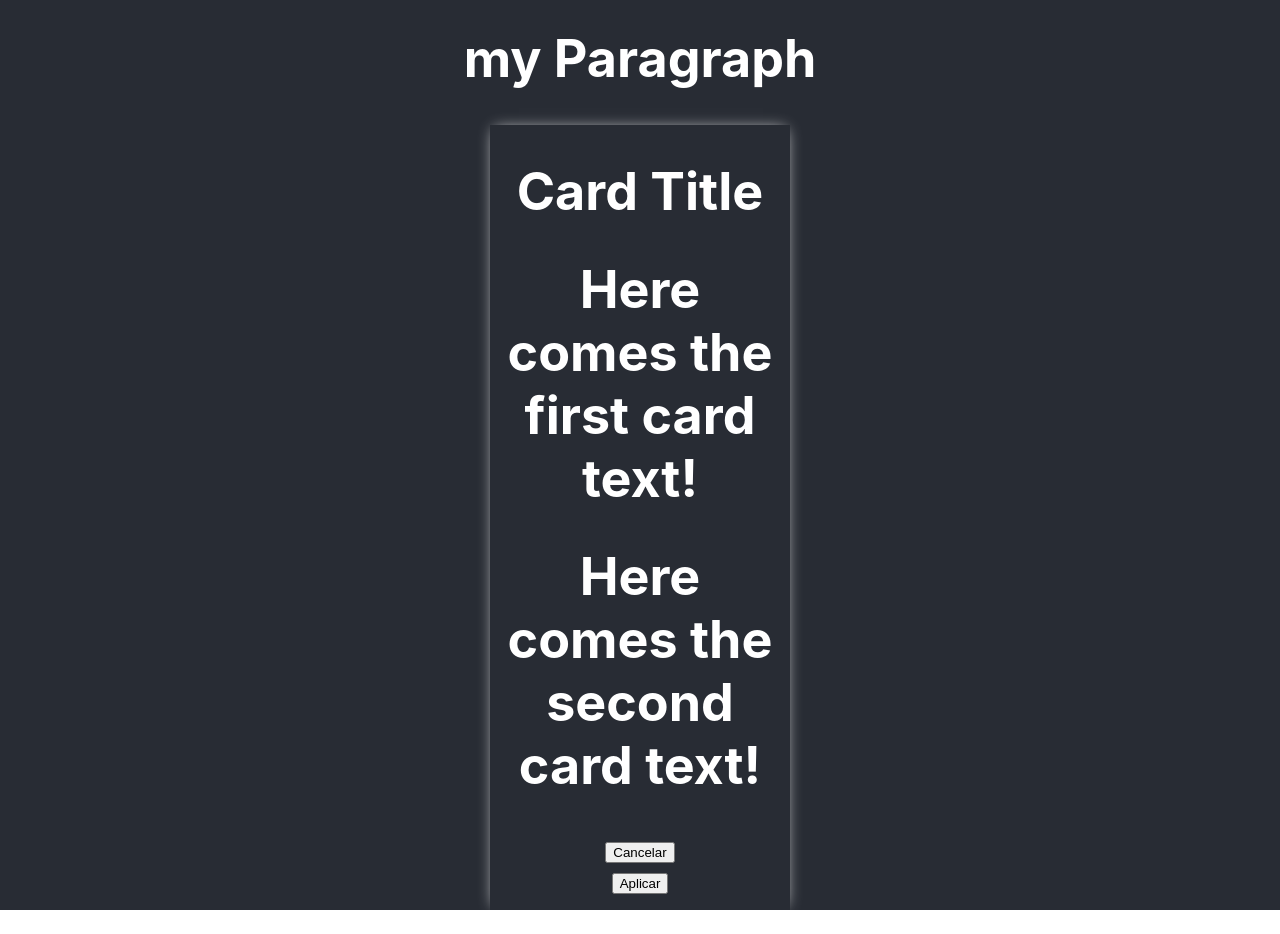
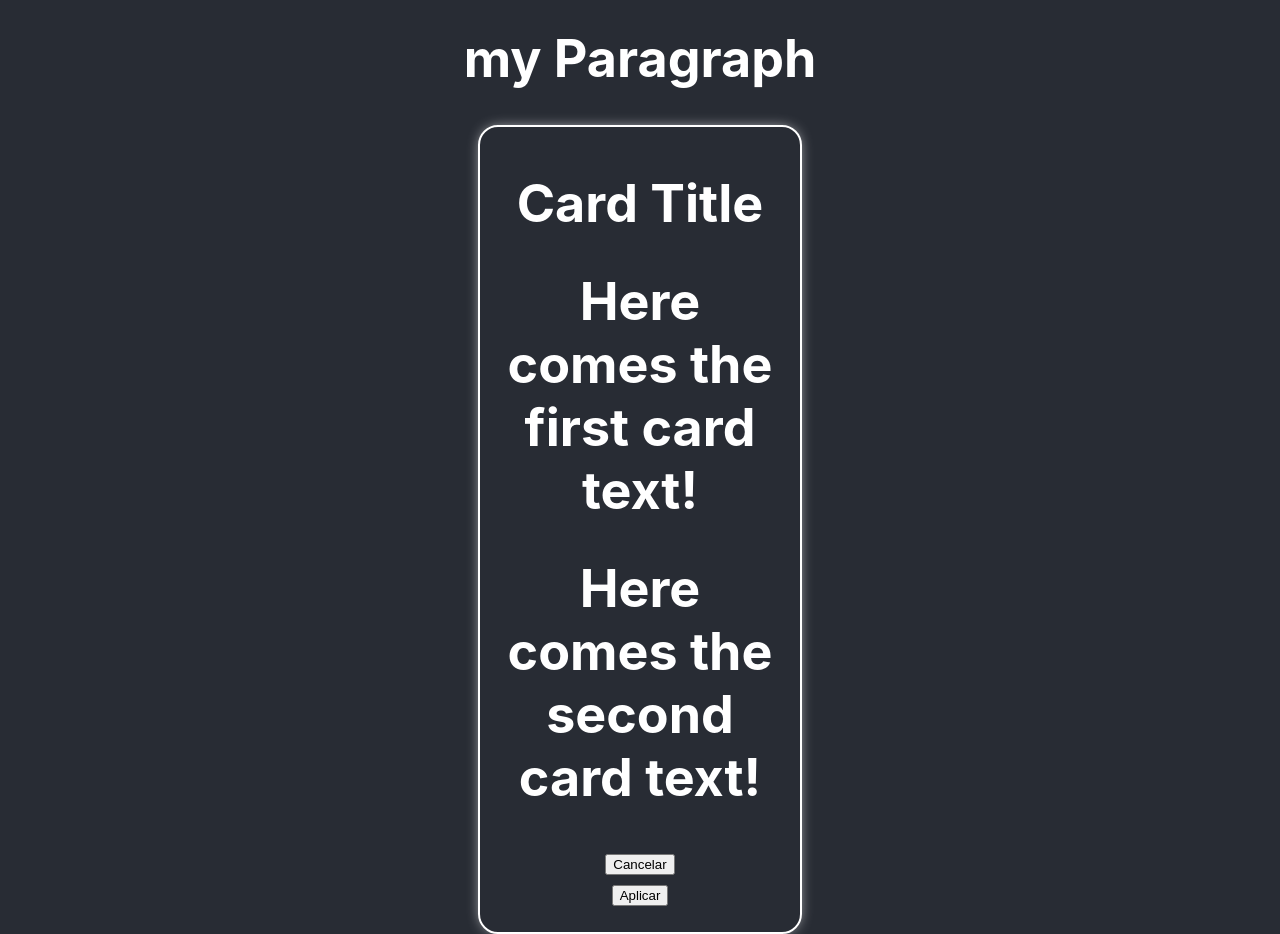
Before and after one commit to fernandawinter/practicing-react, a React (Create React App) app: page / in a window 1280 px wide. Shown: the part 460-1394 px from the top of the page. Before the commit the page ends 1370 px from the top, so only its background shows below. Built offline with nearby package versions, Linux system fonts and the light colour scheme.

Commit message:
adding border

```diff
--- a/src/components/Card.css
+++ b/src/components/Card.css
@@ -4,6 +4,9 @@
     box-shadow: 0px 0px 15px -5px;
     transition: 0.3s;
     animation: ease-in;
+    padding: 10px;
+    border-radius: 20px;
+    border: solid 2px;
 }
 
 .card-container:hover {
```
